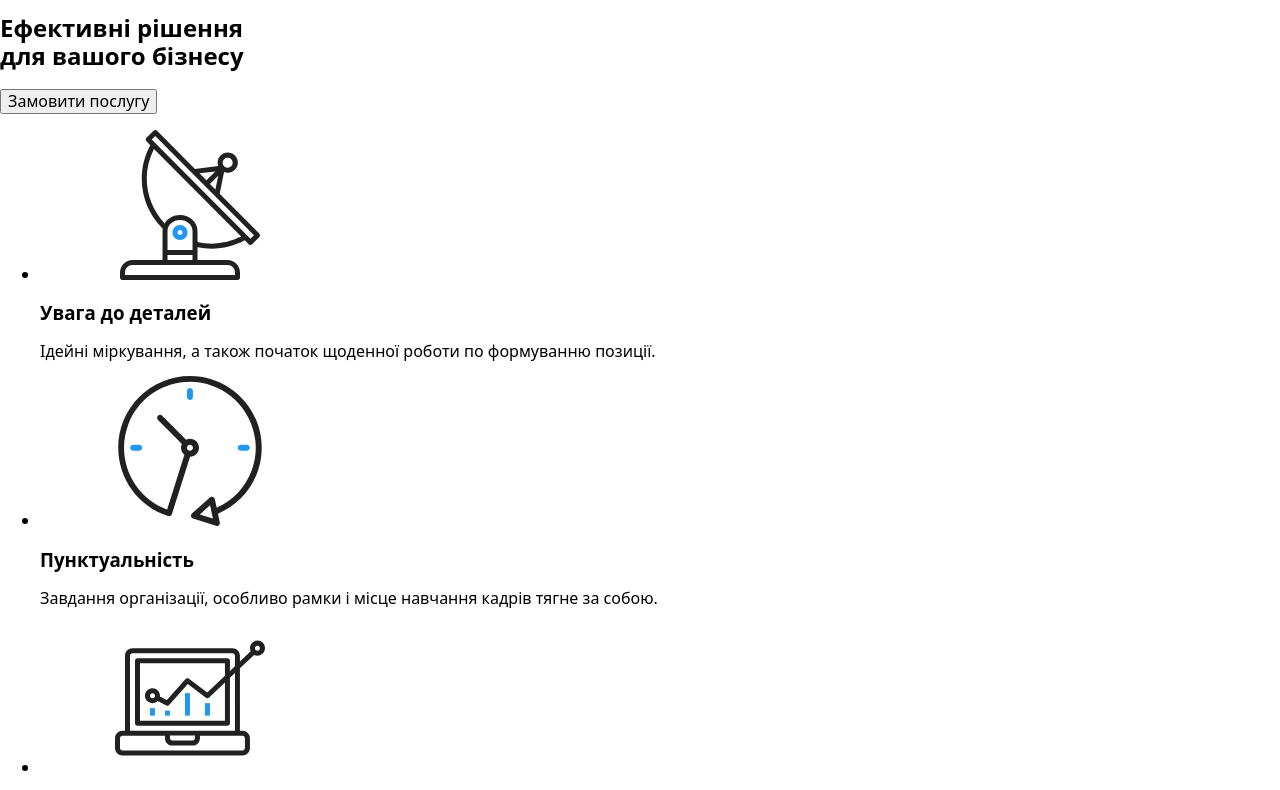
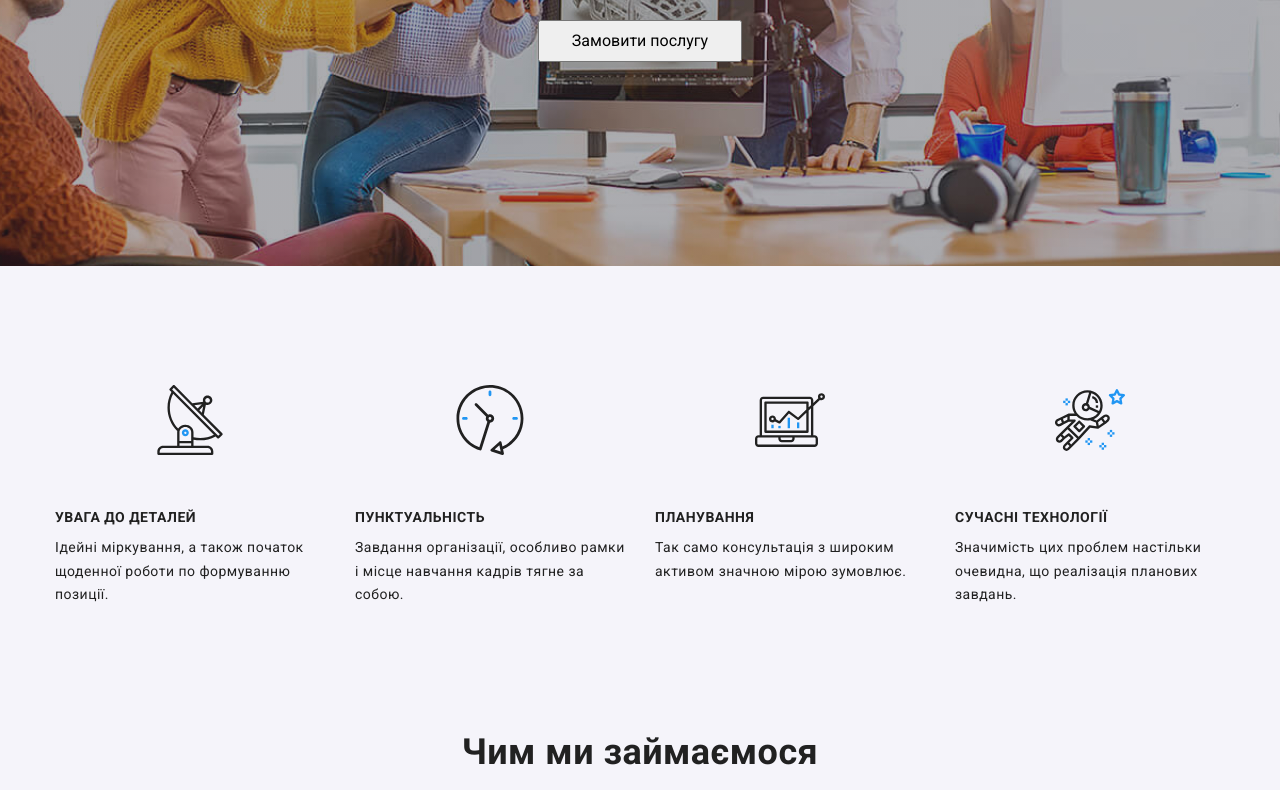
Before and after one commit to slavat87/goit-markup-hw-07, a plain HTML site: page index.html in a window 1280 px wide. Shown: the part 418-1208 px from the top of the page. Drawn offline with nearby package versions, Linux system fonts and the light colour scheme; files that its build step writes are made by us from their sources.

Commit message:
Зміна файлу стилів в html

```diff
--- a/index.html
+++ b/index.html
@@ -12,7 +12,7 @@
       rel="stylesheet"
       href="https://cdnjs.cloudflare.com/ajax/libs/modern-normalize/0.7.0/modern-normalize.min.css"
     />
-    <link rel="stylesheet" href="./CSS/styles.css" />
+    <link rel="stylesheet" href="./css/main.min.css" />
   </head>
 
   <body>
```
